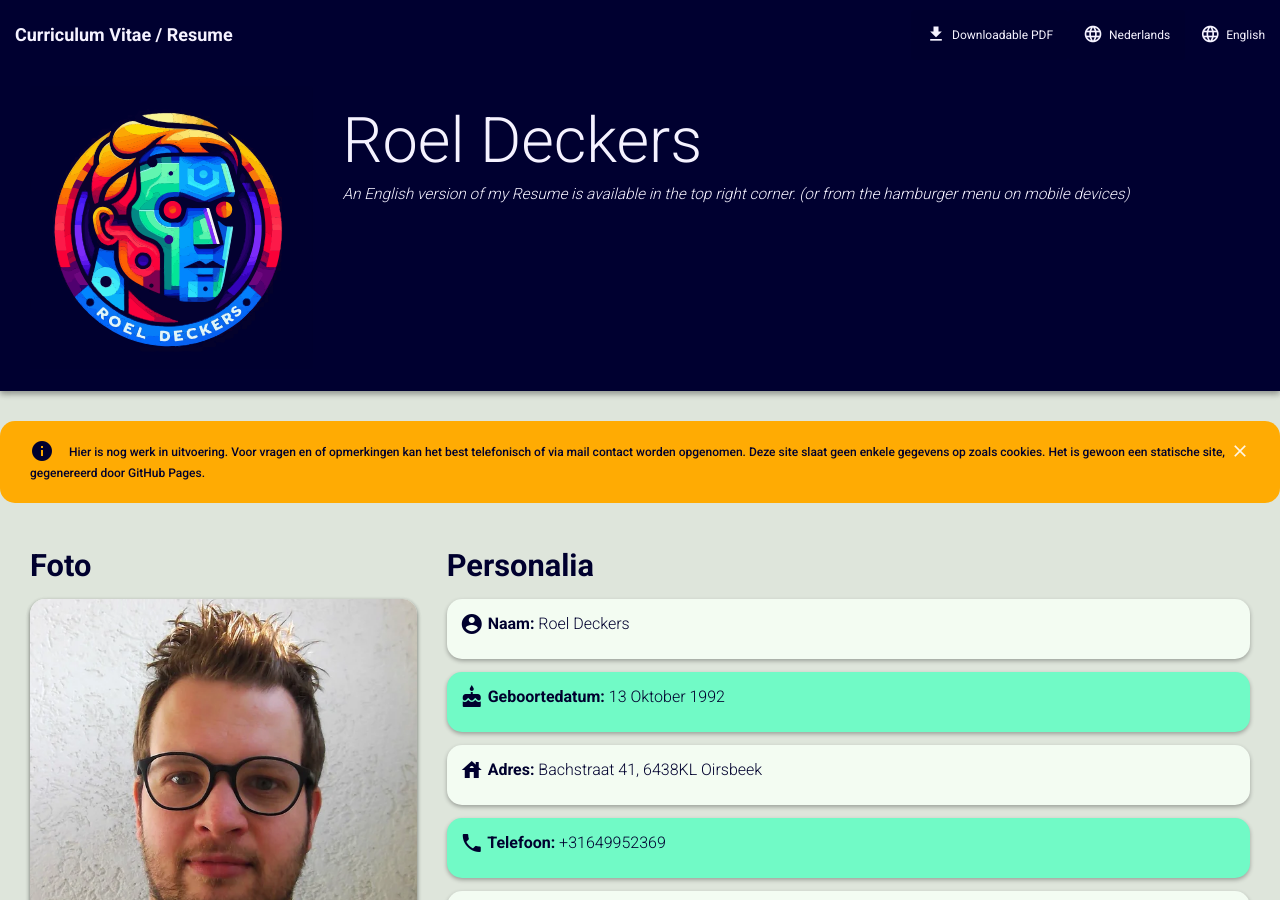
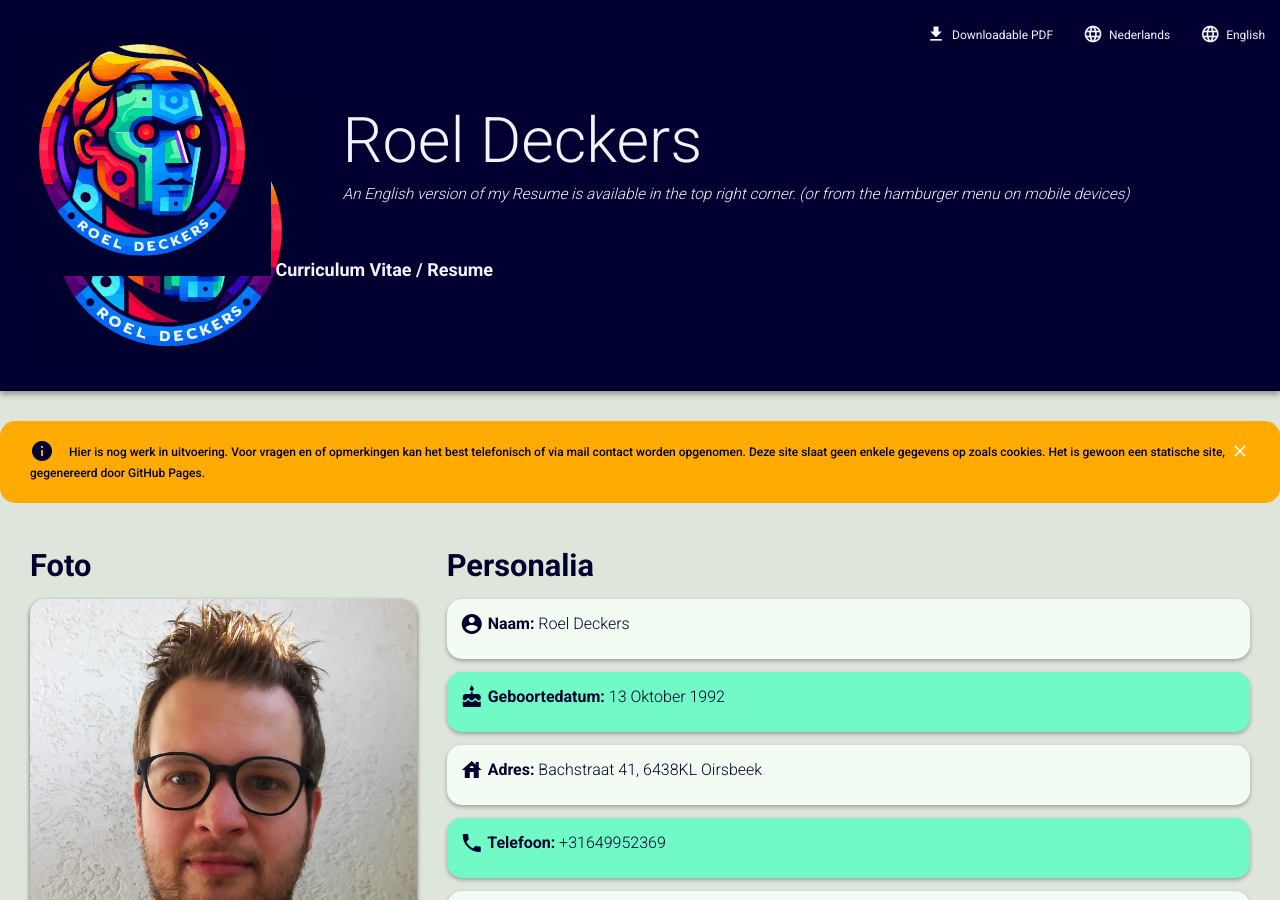
Before and after one commit to RoelD/CV, a Jekyll site: the page built from index.html, in a window 1280 px wide and 900 px high. Built offline with Jekyll 4.4.1, drawn with Linux system fonts in a browser that asks for light colours.

Commit message:
navbar: upload smaller svg fof the navbar.
if this works, i can modify the hero images for the navbar too

```diff
--- a/_layouts/default.html
+++ b/_layouts/default.html
@@ -47,8 +47,11 @@
           >
             <i class="material-icons">menu</i>
           </button>
-          <a class="navbar-brand" href="{{ site.baseurl }}"
-            ><b>Curriculum Vitae / Resume</b></a
+          <a class="navbar-brand" href="{{ site.baseurl }}/">
+
+            {% include svg/navBrandSmall.svg %}
+
+            <b>Curriculum Vitae / Resume</b></a
           >
         </div>
         <div id="navbar" class="navbar-collapse collapse">
```
Also changed, not shown: _includes/svg/navBrandSmall.svg (added).
